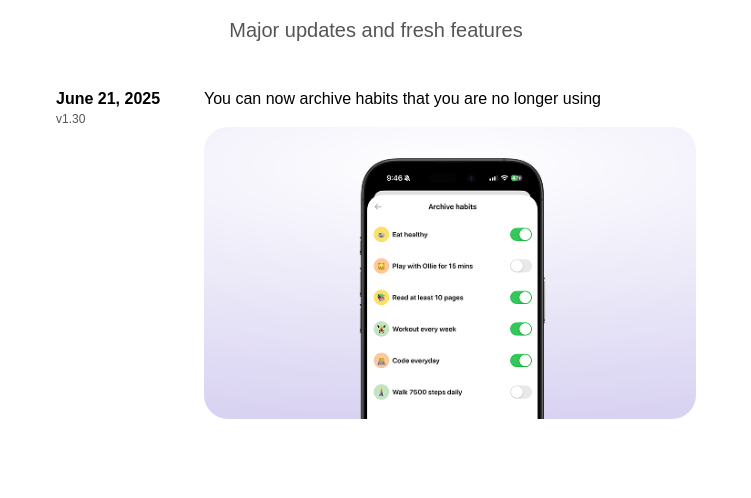
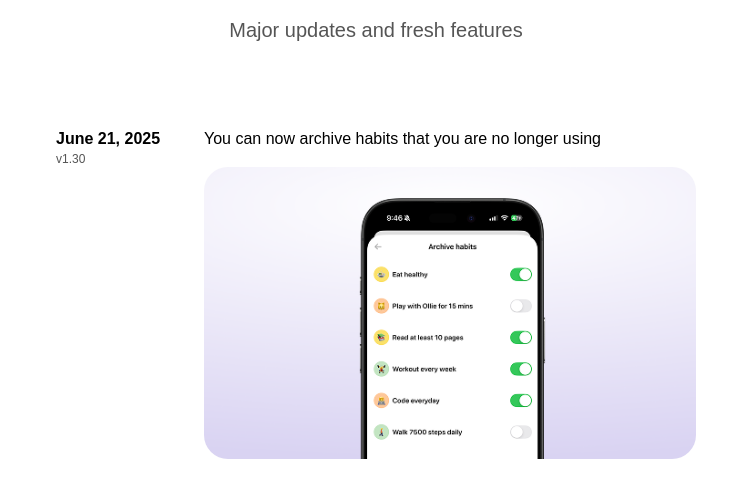
Before and after one commit to kaushikmurali/everyday-landing-page, a plain HTML site: page whats-new.html in a window 1280 px wide. Shown: the part 194-692 px from the top of the page, without its empty margins (264-1015 px from the left). Drawn offline with nearby package versions, Linux system fonts and the light colour scheme; a web font is replaced by a local one.

Commit message:
bugs in whats new

```diff
--- a/whats-new.html
+++ b/whats-new.html
@@ -47,7 +47,7 @@
 
         <section class="max-w-[720px] pt-[64px] justify-self-center mx-auto">
             <div class="justify-items-center mx-auto px-4 mx-auto">
-                <div class="max-w-[720px] mx-auto">
+                <div class="max-w-[720px] mx-auto pb-10">
 
                     <!-- Title and subtitle -->
                     <h2 class="text-2xl sm:text-3xl lg:text-4xl leading-[1.30] font-black text-content-primary justify-self-center mx-auto text-center">what’s new</h2>
@@ -56,7 +56,7 @@
                     </p>
                 </div>
 
-                <div class="flex mt-10 px-6 mx-auto gap-5">
+                <div class="flex flex-col sm:flex-col lg:flex-row mt-10 px-6 mx-auto gap-5 sm:gap-5 lg:gap-5">
                     <div class="w-32 flex-none gap-1">
                         <h4 class="text-base font-bold text-content-primary">June 21, 2025</h4>
                         <p class="text-xs font-medium text-content-secondary">v1.30</p>
```
